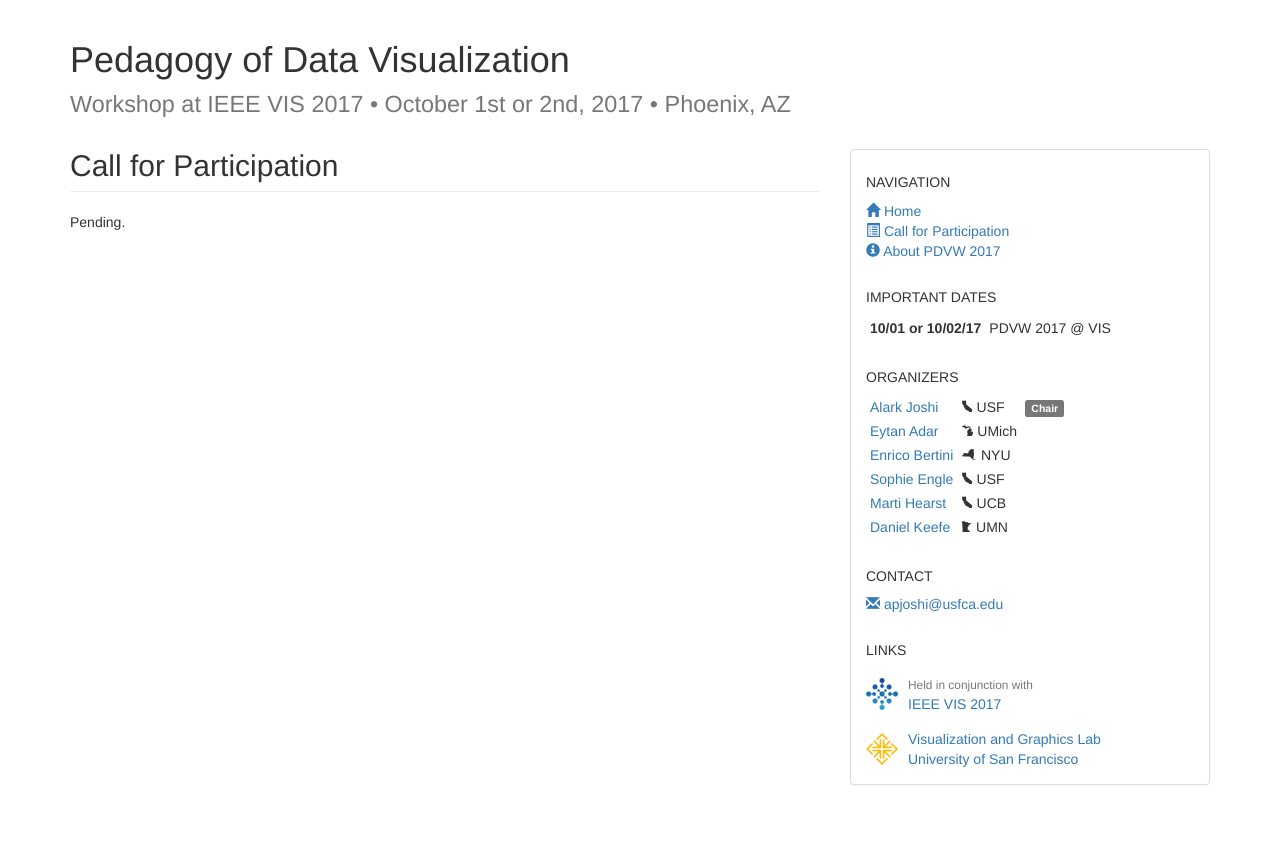
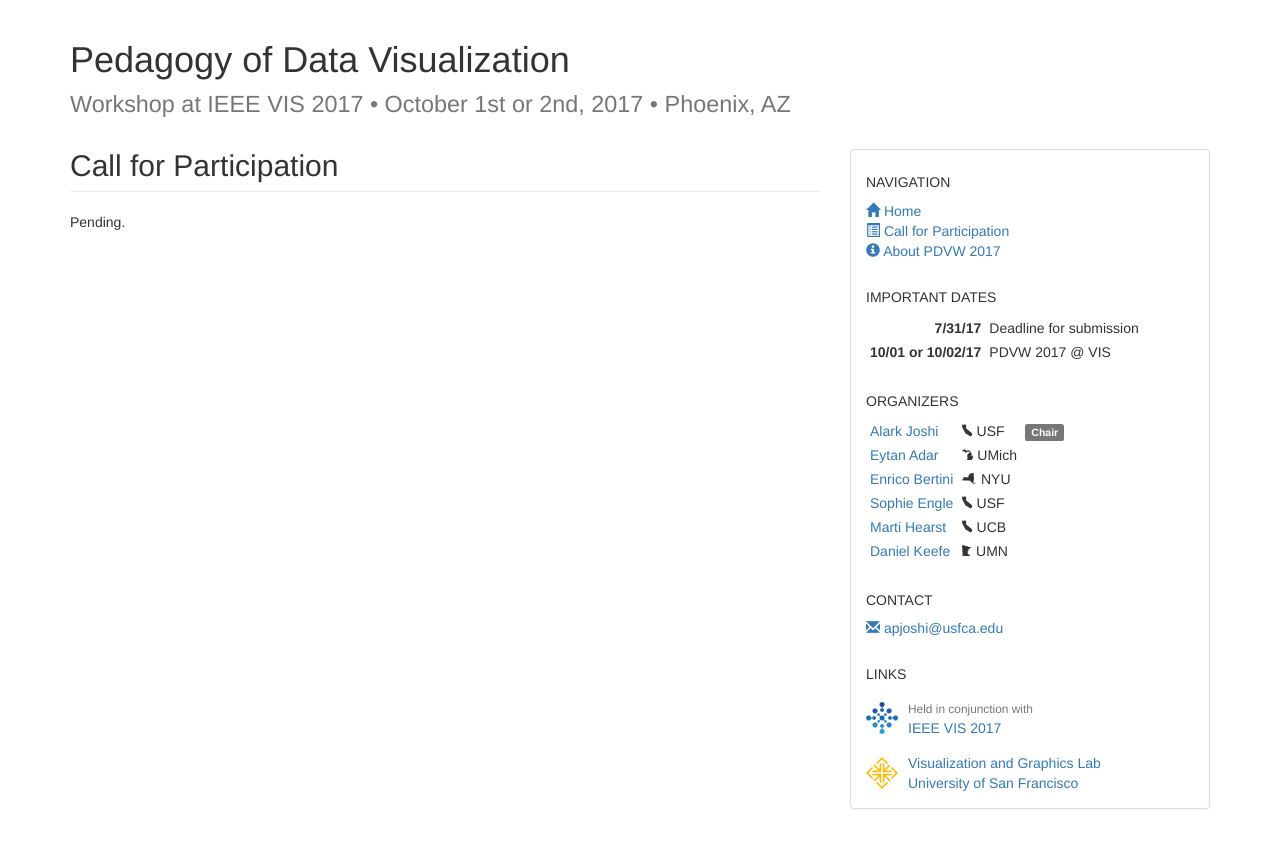
Before and after one commit to usfvgl/pdvw, a Jekyll site: the page built from 2017/cfp.html, in a window 1280 px wide. Shown: the top 848 px of the page. Built offline with Jekyll 4.4.1, drawn with Linux system fonts in a browser that asks for light colours.

Commit message:
Adding deadline.

```diff
--- a/_layouts/pdvw2017.html
+++ b/_layouts/pdvw2017.html
@@ -52,10 +52,10 @@
                 <div class="table-responsive">
                   <table class="table table-hover table-sidebar table-dates">
                     <tbody>
-                      <!-- <tr>
-                        <th>7/31/16</th>
-                        <td><del>Deadline for submission <span class="label label-default">Extended</span></del></td>
-                      </tr> -->
+                      <tr>
+                        <th>7/31/17</th>
+                        <td>Deadline for submission</td>
+                      </tr>
 
                       <!-- <tr>
                         <th>8/15/16</th>
```
